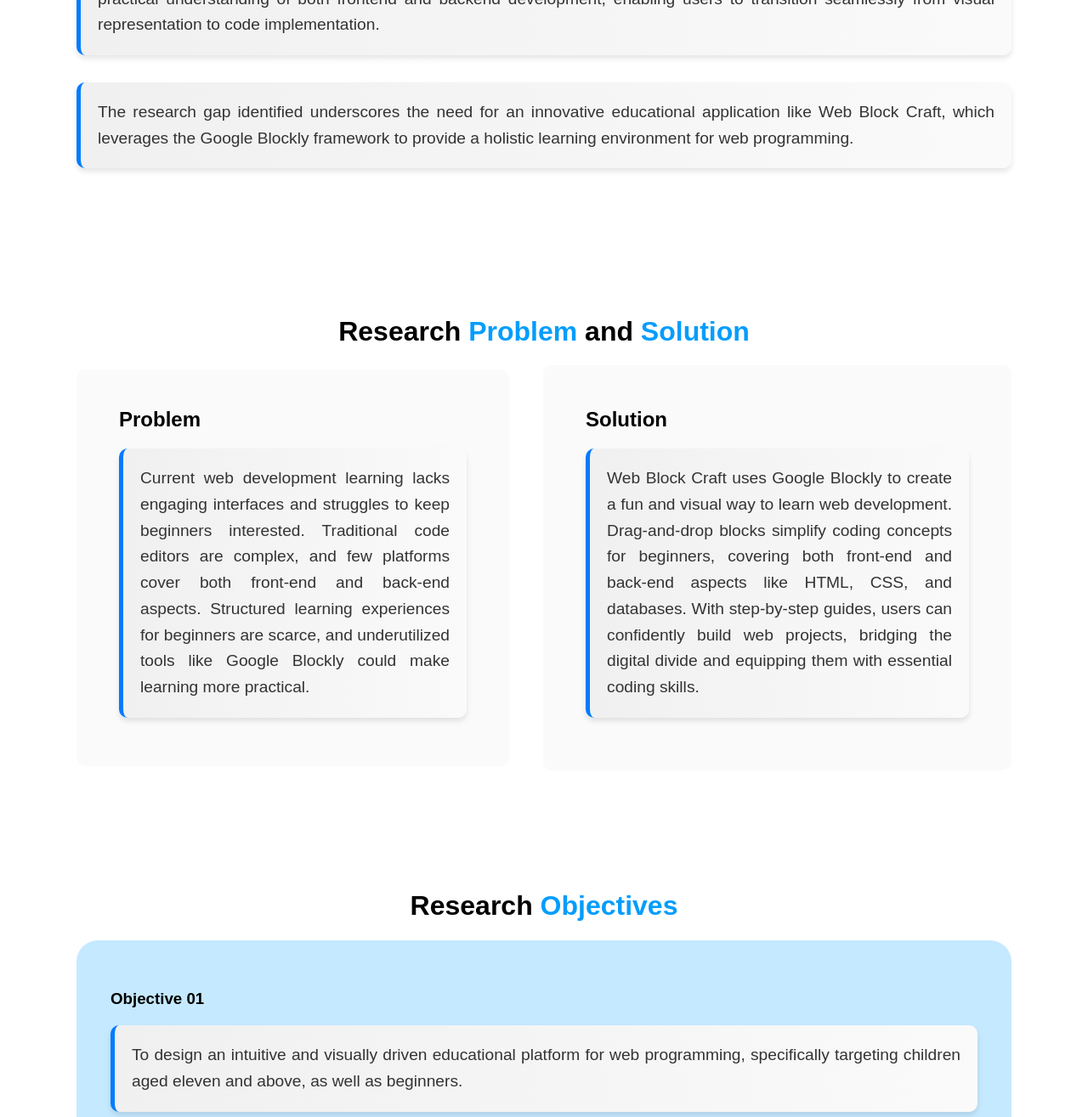
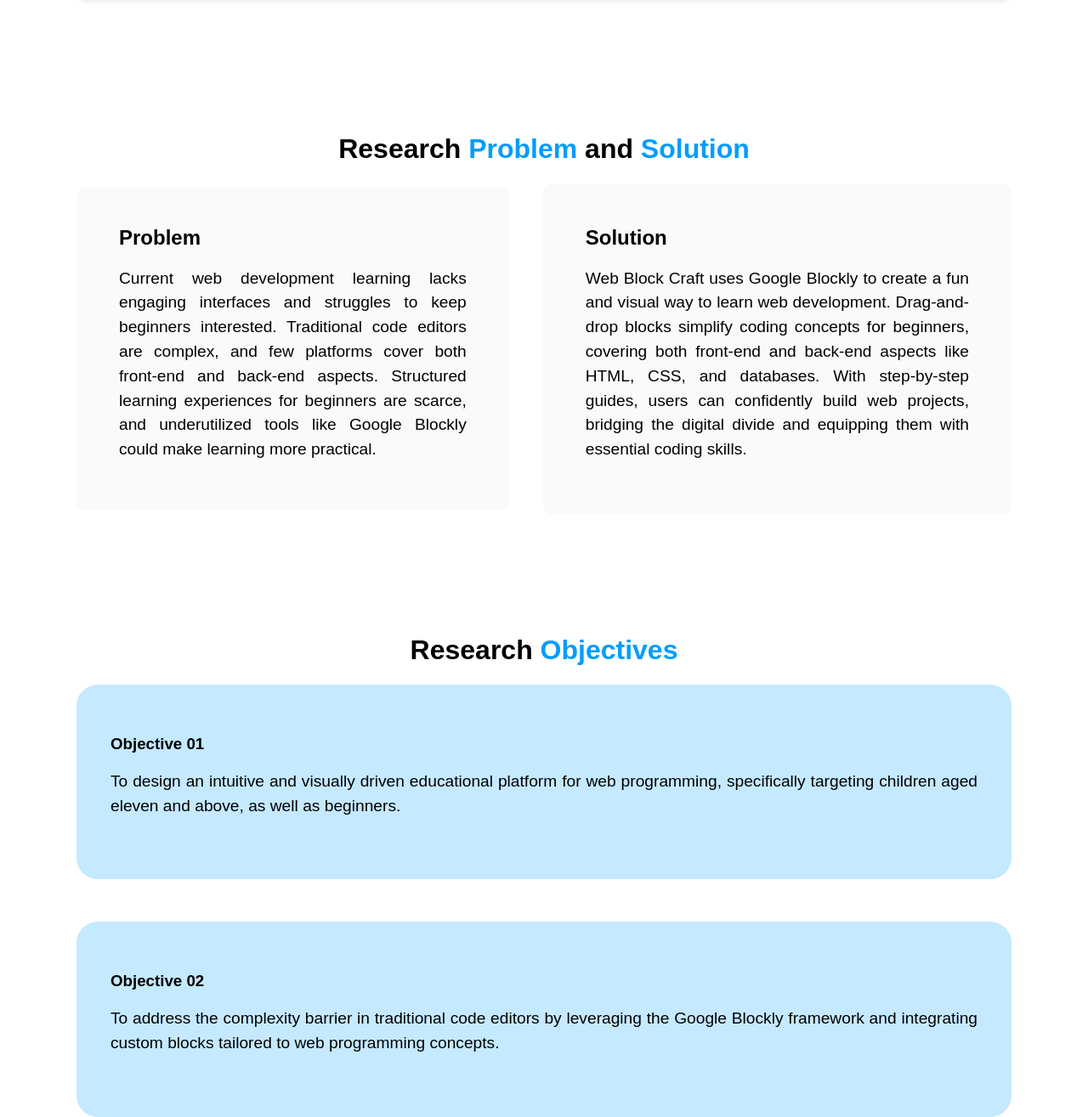
Before and after one commit to Final-Year-001/WebBlockCraft-Website, a plain HTML site: page index.html in a window 1280 px wide. Shown: the part 2740-4055 px from the top of the page at 85% size. Drawn offline with Linux system fonts and the light colour scheme.

Commit message:
fixing a style issue

```diff
--- a/index.html
+++ b/index.html
@@ -168,7 +168,7 @@
             </div>
           </div>
           <div class="autoAlignContainer">
-            <p class="gap-text1">
+            <p class="gap-text2">
               References: <br/>
               [1] “Blockly | Google Developers,” Google Developers, 2019. https://developers.google.com/blockly <br/>
               [2] Wang Xusheng, “Design, develop and teach the second web programming course in computer science curriculum,” Journal of
@@ -215,13 +215,6 @@
                   development, enabling users to transition seamlessly from
                   visual representation to code implementation.
                 </p>
-
-                <p class="gap-text1">
-                  The research gap identified underscores the need for an
-                  innovative educational application like Web Block Craft, which
-                  leverages the Google Blockly framework to provide a holistic
-                  learning environment for web programming.
-                </p>
               </div>
             </div>
           </div>
@@ -237,14 +230,14 @@
             <div class="probSol-content1">
               <div class="gap-card" style="padding: 25px 50px;">
                 <h2>Problem</h2>
-                <p class="gap-text1">
+                <p class="gap-text2">
                   Current web development learning lacks engaging interfaces and struggles to keep beginners interested. Traditional code editors are complex, and few platforms cover both front-end and back-end aspects. Structured learning experiences for beginners are scarce, and underutilized tools like Google Blockly could make learning more practical.
                 </p>
               </div>
 
               <div class="gap-card" style="padding: 30px 50px;">
                 <h2>Solution</h2>
-                <p class="gap-text1">
+                <p class="gap-text2">
                   Web Block Craft uses Google Blockly to create a fun and visual way to learn web development. Drag-and-drop blocks simplify coding concepts for beginners, covering both front-end and back-end aspects like HTML, CSS, and databases. With step-by-step guides, users can confidently build web projects, bridging the digital divide and equipping them with essential coding skills.
                 </p>
               </div>
@@ -260,7 +253,7 @@
             <div class="RObject-content1">
               <div class="RObject-card">
                 <h3>Objective 01</h3>
-                <p class="gap-text1">
+                <p class="gap-text2">
                   To design an intuitive and visually driven educational
                   platform for web programming, specifically targeting children
                   aged eleven and above, as well as beginners.
@@ -268,7 +261,7 @@
               </div>
               <div class="RObject-card">
                 <h3>Objective 02</h3>
-                <p class="gap-text1">
+                <p class="gap-text2">
                   To address the complexity barrier in traditional code editors
                   by leveraging the Google Blockly framework and integrating
                   custom blocks tailored to web programming concepts.
@@ -276,7 +269,7 @@
               </div>
               <div class="RObject-card">
                 <h3>Objective 03</h3>
-                <p class="gap-text1">
+                <p class="gap-text2">
                   To provide comprehensive coverage of both frontend and backend
                   web development concepts, including HTML, CSS, JavaScript,
                   server creation, web app security, APIs, and database
@@ -285,7 +278,7 @@
               </div>
               <div class="RObject-card">
                 <h3>Objective 04</h3>
-                <p class="gap-text1">
+                <p class="gap-text2">
                   To offer structured learning experiences with step-by-step
                   guides tailored for beginners, enhancing understanding and
                   practical application of web programming concepts.
@@ -293,7 +286,7 @@
               </div>
               <div class="RObject-card">
                 <h3>Objective 05</h3>
-                <p class="gap-text1">
+                <p class="gap-text2">
                   To empower users to develop web projects with confidence and
                   creativity, bridging the digital divide and equipping the
                   younger generation with essential coding skills for the
--- a/styles/styles.css
+++ b/styles/styles.css
@@ -547,7 +547,7 @@ background-color: #48b9ff;
     line-height: 1.5;
   }
 
-.gap-text1 {
+.gap-text2 {
   font-size: 1.2rem; /* Adjust font size as needed */
   margin-bottom: 2rem; /* Adjust margin as needed */
   line-height: 1.5;
```
